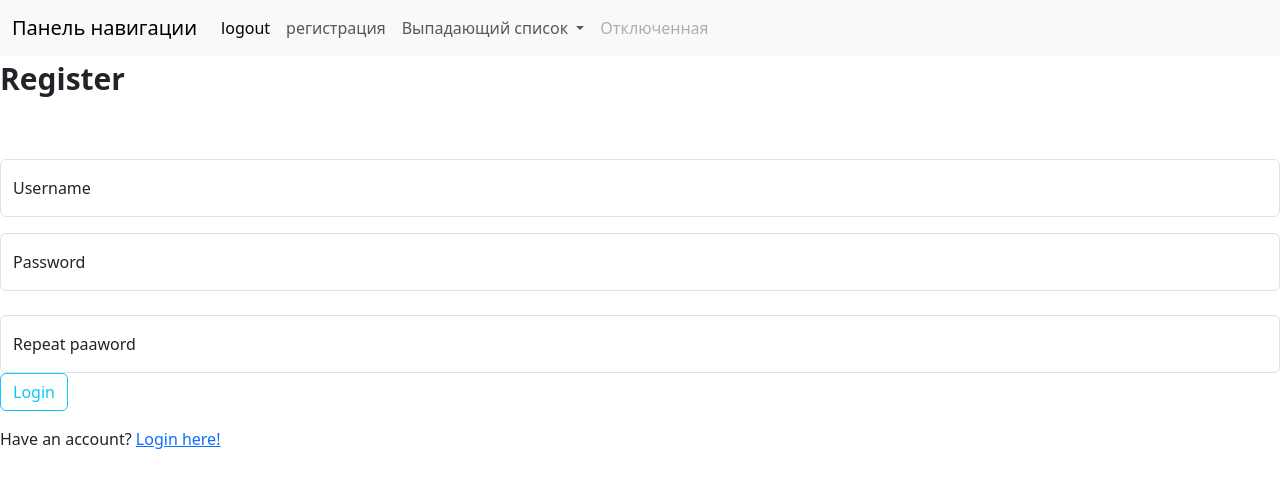
After one commit to LEGENDA123698/TeamHub, a Django app: page /auth/register/ in a window 1280 px wide. The commit adds this page. Shown: the top 488 px of the page. Run offline with Django 5.2, Linux system fonts and the light colour scheme.

Commit message:
добавления регистрации и входа

```diff
--- /dev/null
+++ b/auth_app/forms.py
@@ -0,0 +1,12 @@
+from django import forms
+from django.contrib.auth.models import User
+from django.contrib.auth.forms import UserCreationForm, AuthenticationForm
+
+class UserCreateForm(UserCreationForm):
+    class Meta(UserCreationForm.Meta):
+        model = User
+        fields = UserCreationForm.Meta.fields
+
+class UserAuthForm(AuthenticationForm):
+    class Meta:
+        model = User
--- /dev/null
+++ b/auth_app/urls.py
@@ -0,0 +1,8 @@
+from django.urls import path
+from auth_app import views
+
+urlpatterns = [
+    path('logout/', views.logout_view, name="logout"),
+    path('login/', views.login_user, name="login"),
+    path('register/', views.register, name = "register"),
+]
--- a/auth_app/views.py
+++ b/auth_app/views.py
@@ -1,3 +1,40 @@
-from django.shortcuts import render
+from django.shortcuts import render, redirect
+from django.contrib.auth import login, authenticate, logout
+from .forms import *
+from django.contrib import messages
 
-# Create your views here.
+def logout_view(request):
+    logout(request)
+    return redirect('main-page')
+
+def register(request):
+    if request.method == 'POST':
+        form = UserCreateForm(request.POST)
+        if form.is_valid():
+            user = form.save()
+            login(request, user)
+            return redirect('main-page')
+        else:
+            print("FormNotValid")
+    else:
+        form = UserCreateForm()
+
+    return render(request, 'auth_app/register.html', context = {'form': form})
+
+def login_user(request):
+    if request.method == 'POST':
+        form = UserAuthForm(request, data=request.POST)
+        if form.is_valid():
+            username = form.cleaned_data.get('username')
+            password = form.cleaned_data.get('password')
+            user = authenticate(request, username=username, password=password)
+            if user is not None:
+                login(request, user)
+                print("login")
+                return redirect('main-page')
+            else:
+                messages.error(request, 'invalid login or password')
+    else:
+        form = UserAuthForm()
+
+    return render(request, 'auth_app/login.html', context = {'form': form})
--- a/main_app/urls.py
+++ b/main_app/urls.py
@@ -0,0 +1,6 @@
+from django.urls import path
+from . import views
+
+urlpatterns = [
+    path('', views.StartView.as_view(), name='main-page'),
+]
--- a/teamhub/urls.py
+++ b/teamhub/urls.py
@@ -15,10 +15,11 @@ Including another URLconf
     2. Add a URL to urlpatterns:  path('blog/', include('blog.urls'))
 """
 from django.contrib import admin
-from django.urls import path
+from django.urls import path, include
 from main_app.views import *
 
 urlpatterns = [
     path('admin/', admin.site.urls),
-    path('', StartView.as_view(), name="main"),
+    path('', include('main_app.urls')),
+    path('auth/', include('auth_app.urls')),
 ]
--- /dev/null
+++ b/templates/auth_app/register.html
@@ -0,0 +1,38 @@
+{% extends 'base.html'%}
+
+{% block content %}
+
+<style>
+    hr {
+        border: 1px solid white;
+    }
+</style>
+
+<p style="font-size: 30px;font-weight: 600;">Register</p><hr><br>
+
+
+
+
+{{ form.errors }}
+<form method="post" action="{% url 'register' %}">
+    {%csrf_token%}
+    <div class="form-floating mb-3">
+        <input type="text" name = "username" class="form-control" id="floatingInput" placeholder="name@example.com">
+        <label for="floatingInput">Username</label>
+    </div>
+    <div class="form-floating">
+        <input type="password" name = "password1" class="form-control" id="floatingPassword" placeholder="Password">
+        <label for="floatingPassword">Password</label>
+    </div>
+    <br>
+    <div class="form-floating">
+        <input type="password" name = "password2" class="form-control" id="floatingPassword" placeholder="Password">
+        <label for="floatingPassword">Repeat paaword</label>
+    </div>
+    <button type="submit" class="btn btn-outline-info">Login</button>
+</form>
+
+
+<p>Have an account? <a href= "{% url 'login'%}">Login here!</a></p>
+
+{% endblock %}
--- a/templates/base.html
+++ b/templates/base.html
@@ -16,10 +16,10 @@
         <div class="collapse navbar-collapse" id="navbarSupportedContent">
             <ul class="navbar-nav me-auto mb-2 mb-lg-0">
                 <li class="nav-item">
-                    <a class="nav-link active" aria-current="page" href="#">Главная</a>
+                    <a class="nav-link active" aria-current="page" href="{% url 'logout' %}">logout</a>
                 </li>
                 <li class="nav-item">
-                    <a class="nav-link" href="#">Ссылка</a>
+                    <a class="nav-link" href="{% url 'login'%}">регистрация</a>
                 </li>
                 <li class="nav-item dropdown">
                     <a class="nav-link dropdown-toggle" href="#" id="navbarDropdown" role="button"
```
Also changed, not shown: templates/auth_app/login.html (added, +24 -0 lines), db.sqlite3.
